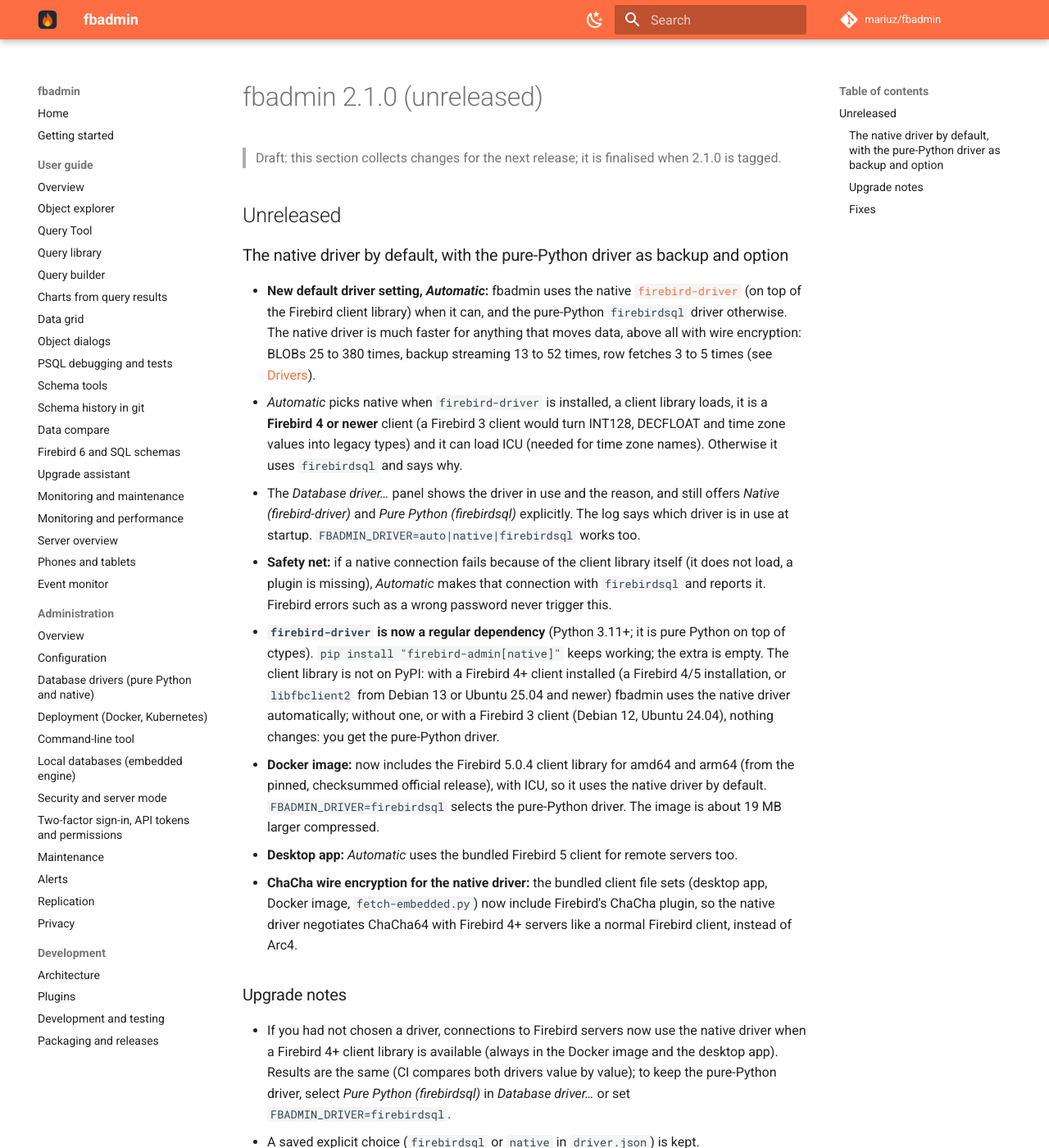
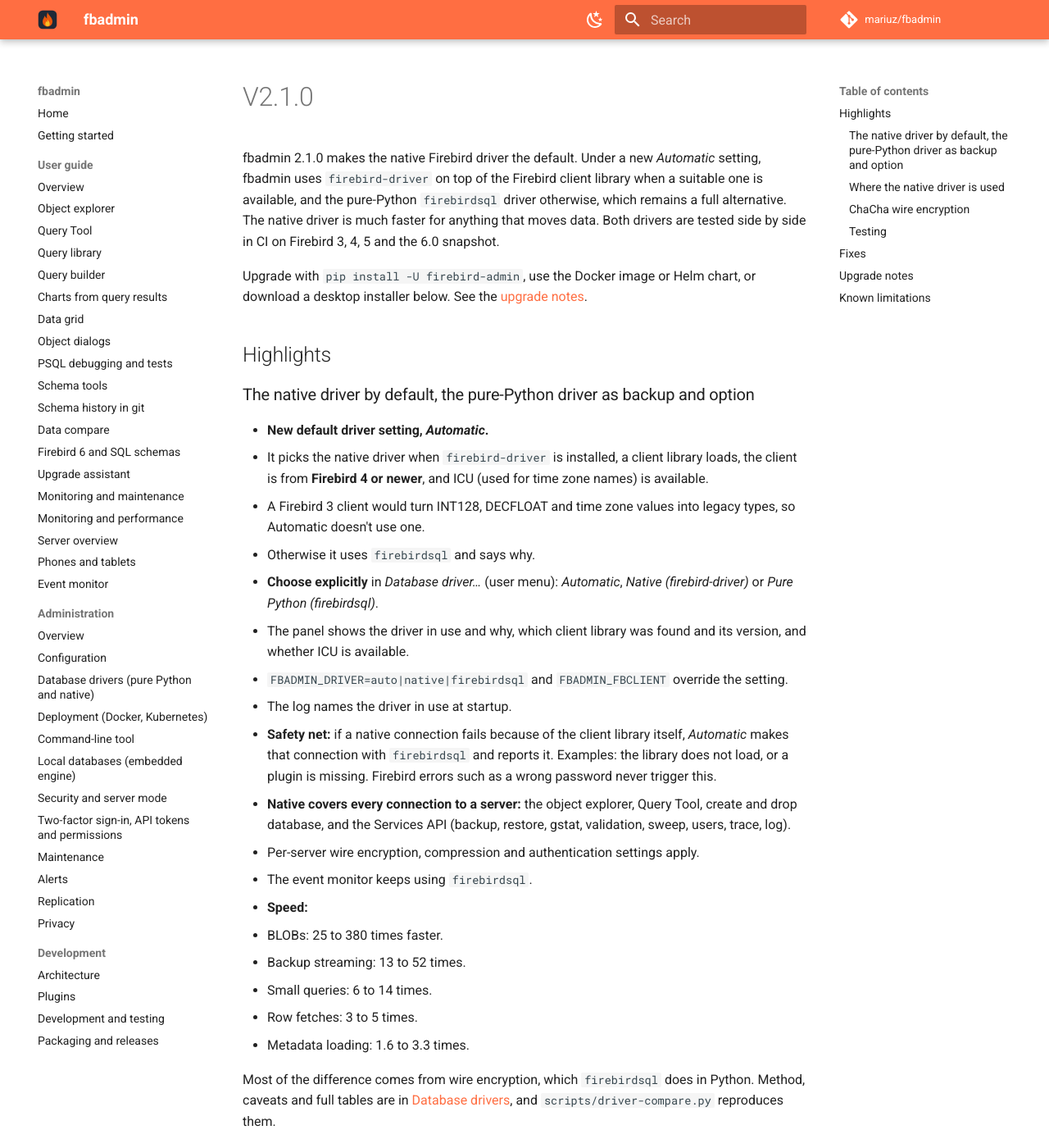
Before and after one commit to mariuz/fbadmin, an MkDocs documentation site: the page built from docs/release-notes/v2.1.0.md, in a window 1280 px wide and 1400 px high. Shown: the whole window at 82% size. Built offline with MkDocs 1.6.1 and Material for MkDocs 9.7.7, drawn with Linux system fonts in a browser that asks for light colours; comment, search, counter and statistics services are not loaded; some of the changed text lies outside the part shown.

Commit message:
Release 2.1.0: version bump and release notes
The native driver by default (Automatic) with the pure-Python driver as backup and option,
native coverage of every server connection, both drivers in CI, the driver comparison, ChaCha in
the bundled client, the client library in the Docker image, and fixes.

Co-Authored-By: Claude Opus 5.5 <noreply@anthropic.com>
Claude-Session: https://claude.ai/code/session_01LswCuZ9FBUgatFktSaCaMj

```diff
--- a/docs/release-notes/v2.1.0.md
+++ b/docs/release-notes/v2.1.0.md
@@ -1,55 +1,67 @@
-# fbadmin 2.1.0 (unreleased)
+fbadmin 2.1.0 makes the native Firebird driver the default. Under a new *Automatic* setting, fbadmin uses `firebird-driver` on top of the Firebird client library when a suitable one is available, and the pure-Python `firebirdsql` driver otherwise, which remains a full alternative. The native driver is much faster for anything that moves data. Both drivers are tested side by side in CI on Firebird 3, 4, 5 and the 6.0 snapshot.
 
-> Draft: this section collects changes for the next release; it is finalised when 2.1.0 is tagged.
+Upgrade with `pip install -U firebird-admin`, use the Docker image or Helm chart, or download a desktop installer below. See the [upgrade notes](#upgrade-notes).
 
-## Unreleased
+## Highlights
 
-### The native driver by default, with the pure-Python driver as backup and option
+### The native driver by default, the pure-Python driver as backup and option
+- **New default driver setting, *Automatic*.**
+  - It picks the native driver when `firebird-driver` is installed, a client library loads, the client is from **Firebird 4 or newer**, and ICU (used for time zone names) is available.
+  - A Firebird 3 client would turn INT128, DECFLOAT and time zone values into legacy types, so Automatic doesn't use one.
+  - Otherwise it uses `firebirdsql` and says why.
+- **Choose explicitly** in *Database driver…* (user menu): *Automatic*, *Native (firebird-driver)* or *Pure Python (firebirdsql)*.
+  - The panel shows the driver in use and why, which client library was found and its version, and whether ICU is available.
+  - `FBADMIN_DRIVER=auto|native|firebirdsql` and `FBADMIN_FBCLIENT` override the setting.
+  - The log names the driver in use at startup.
+- **Safety net:** if a native connection fails because of the client library itself, *Automatic* makes that connection with `firebirdsql` and reports it. Examples: the library does not load, or a plugin is missing. Firebird errors such as a wrong password never trigger this.
+- **Native covers every connection to a server:** the object explorer, Query Tool, create and drop database, and the Services API (backup, restore, gstat, validation, sweep, users, trace, log).
+  - Per-server wire encryption, compression and authentication settings apply.
+  - The event monitor keeps using `firebirdsql`.
+- **Speed:**
+  - BLOBs: 25 to 380 times faster.
+  - Backup streaming: 13 to 52 times.
+  - Small queries: 6 to 14 times.
+  - Row fetches: 3 to 5 times.
+  - Metadata loading: 1.6 to 3.3 times.
 
-- **New default driver setting, *Automatic*:** fbadmin uses the native
-  [`firebird-driver`](https://pypi.org/project/firebird-driver/) (on top of the Firebird client
-  library) when it can, and the pure-Python `firebirdsql` driver otherwise. The native driver
-  is much faster for anything that moves data, above all with wire encryption: BLOBs 25 to 380
-  times, backup streaming 13 to 52 times, row fetches 3 to 5 times (see
-  [Drivers](https://mariuz.github.io/fbadmin/DRIVERS/#benchmarks)).
-  - *Automatic* picks native when `firebird-driver` is installed, a client library loads, it is
-    a **Firebird 4 or newer** client (a Firebird 3 client would turn INT128, DECFLOAT and time
-    zone values into legacy types) and it can load ICU (needed for time zone names).
-    Otherwise it uses `firebirdsql` and says why.
-  - The *Database driver…* panel shows the driver in use and the reason, and still offers
-    *Native (firebird-driver)* and *Pure Python (firebirdsql)* explicitly. The log says which
-    driver is in use at startup. `FBADMIN_DRIVER=auto|native|firebirdsql` works too.
-  - **Safety net:** if a native connection fails because of the client library itself (it
-    does not load, a plugin is missing), *Automatic* makes that connection with `firebirdsql`
-    and reports it. Firebird errors such as a wrong password never trigger this.
-- **`firebird-driver` is now a regular dependency** (Python 3.11+; it is pure Python on top of
-  ctypes). `pip install "firebird-admin[native]"` keeps working; the extra is empty. The client
-  library is not on PyPI: with a Firebird 4+ client installed (a Firebird 4/5 installation, or
-  `libfbclient2` from Debian 13 or Ubuntu 25.04 and newer) fbadmin uses the native driver
-  automatically; without one, or with a Firebird 3 client (Debian 12, Ubuntu 24.04), nothing
-  changes: you get the pure-Python driver.
-- **Docker image:** now includes the Firebird 5.0.4 client library for amd64 and arm64 (from
-  the pinned, checksummed official release), with ICU, so it uses the native driver by
-  default. `FBADMIN_DRIVER=firebirdsql` selects the pure-Python driver. The image is about
-  19 MB larger compressed.
-- **Desktop app:** *Automatic* uses the bundled Firebird 5 client for remote servers too.
-- **ChaCha wire encryption for the native driver:** the bundled client file sets (desktop app,
-  Docker image, `fetch-embedded.py`) now include Firebird's ChaCha plugin, so the native driver
-  negotiates ChaCha64 with Firebird 4+ servers like a normal Firebird client, instead of Arc4.
+  Most of the difference comes from wire encryption, which `firebirdsql` does in Python. Method, caveats and full tables are in [Database drivers](https://mariuz.github.io/fbadmin/DRIVERS/), and `scripts/driver-compare.py` reproduces them.
 
-### Upgrade notes
+### Where the native driver is used
+- **Desktop app:** always. Automatic uses the bundled Firebird 5 client for remote servers too.
+- **Docker image:** always. The image now includes the Firebird 5.0.4 client library and ICU for amd64 and arm64, from the pinned, checksummed official release.
+- **pip:** when a Firebird 4 or newer client is installed:
+  - a Firebird 4 or 5 installation;
+  - `libfbclient2` from Debian 13 or Ubuntu 25.04 and newer.
 
-- If you had not chosen a driver, connections to Firebird servers now use the native driver
-  when a Firebird 4+ client library is available (always in the Docker image and the desktop
-  app). Results are the same (CI compares both drivers value by value); to keep the
-  pure-Python driver, select *Pure Python (firebirdsql)* in *Database driver…* or set
-  `FBADMIN_DRIVER=firebirdsql`.
-- A saved explicit choice (`firebirdsql` or `native` in `driver.json`) is kept.
+  `firebird-driver` is now a regular dependency (Python 3.11+). `pip install "firebird-admin[native]"` keeps working; the extra is now empty.
+- **Everywhere else** (no client library, or a Firebird 3 client as in Debian 12 and Ubuntu 24.04): the pure-Python driver, as before.
 
-### Fixes
-- **Native driver with an older client library:** with a Firebird 4 client library (for example
-  Ubuntu 26.04's or Debian 13's `libfbclient2`) and a Firebird 5 server, backups, restores and
-  sweeps no longer fail with "Invalid clumplet buffer structure". fbadmin offers only the
-  service options both the client library and the server understand (parallel workers need a
-  Firebird 5 client) and explains why. Server versions shown in the CLI's `check` and the
-  upgrade assistant are unaffected.
+### ChaCha wire encryption
+The bundled client now includes Firebird's ChaCha plugin. With Firebird 4+ servers the native driver negotiates ChaCha64 like a normal Firebird client, instead of Arc4. This applies to the desktop app, the Docker image and `fetch-embedded.py`.
+
+### Testing
+- The whole backend suite and the browser tests run under both drivers in CI on Firebird 3, 4, 5 and the 6.0 snapshot.
+- One more job runs the native driver with Ubuntu's own Firebird 4 client against a Firebird 5 server.
+- A cross-driver test sends the same queries through both drivers and requires identical results. It covers INT128, DECFLOAT, NUMERIC(38), time zones, BLOBs and character sets.
+- The CI checks found and fixed several differences in the native adapter: error message format, exception classes, CHAR padding, INT128 without scale, and a thread-safety crash when statements were freed.
+
+## Fixes
+- **Native driver with an older client library:** with a Firebird 4 client library, such as Ubuntu 26.04's or Debian 13's `libfbclient2`, and a Firebird 5 server, backups, restores and sweeps failed with "Invalid clumplet buffer structure".
+  - fbadmin now offers only the service options both the client library and the server understand, and explains why; for example, parallel workers need a Firebird 5 client.
+  - Server versions shown by the CLI's `check` and the upgrade assistant are unaffected.
+- **Long-lived metadata connections:** on Firebird 5, a connection that ran the same catalog query more than 1000 times failed with "Too many concurrent executions of the same request", because cursors were never closed.
+- **Local databases:** when another Firebird client library had already been loaded in the process, they failed with "unavailable database". They now say so and ask for a restart.
+- **firebird-driver 2.1:** supported. Its `get_client_version()` returns a tuple where 2.0 returned a number.
+
+## Upgrade notes
+- **Driver change:** if you had not chosen a driver, connections now use the native driver when a Firebird 4+ client library is available, which is always the case in the Docker image and the desktop app.
+  - Results are the same: CI compares both drivers value by value.
+  - To keep the pure-Python driver, select *Pure Python (firebirdsql)* in *Database driver…* or set `FBADMIN_DRIVER=firebirdsql`.
+  - A saved explicit choice (`driver.json`) is kept.
+- **Helm:** the chart's `driver` value now defaults to `auto`.
+- **Docker image size:** about 19 MB larger compressed, mostly ICU.
+- **Desktop builds:** still not code-signed.
+
+## Known limitations
+- **Not tested:** the arm64 Docker image was built in CI but has not been run. The ChaCha plugin was not tested on macOS and Windows.
+- **Firebird 6:** on the 6.0 snapshot, `firebirdsql` misreads WIN1252 text BLOBs and parameters; the native driver handles them correctly.
```
Also changed, not shown: README.md (+1 -1 lines), ROADMAP.md (+1 -1 lines), docs/PACKAGING.md (+1 -1 lines), 6 other files.
